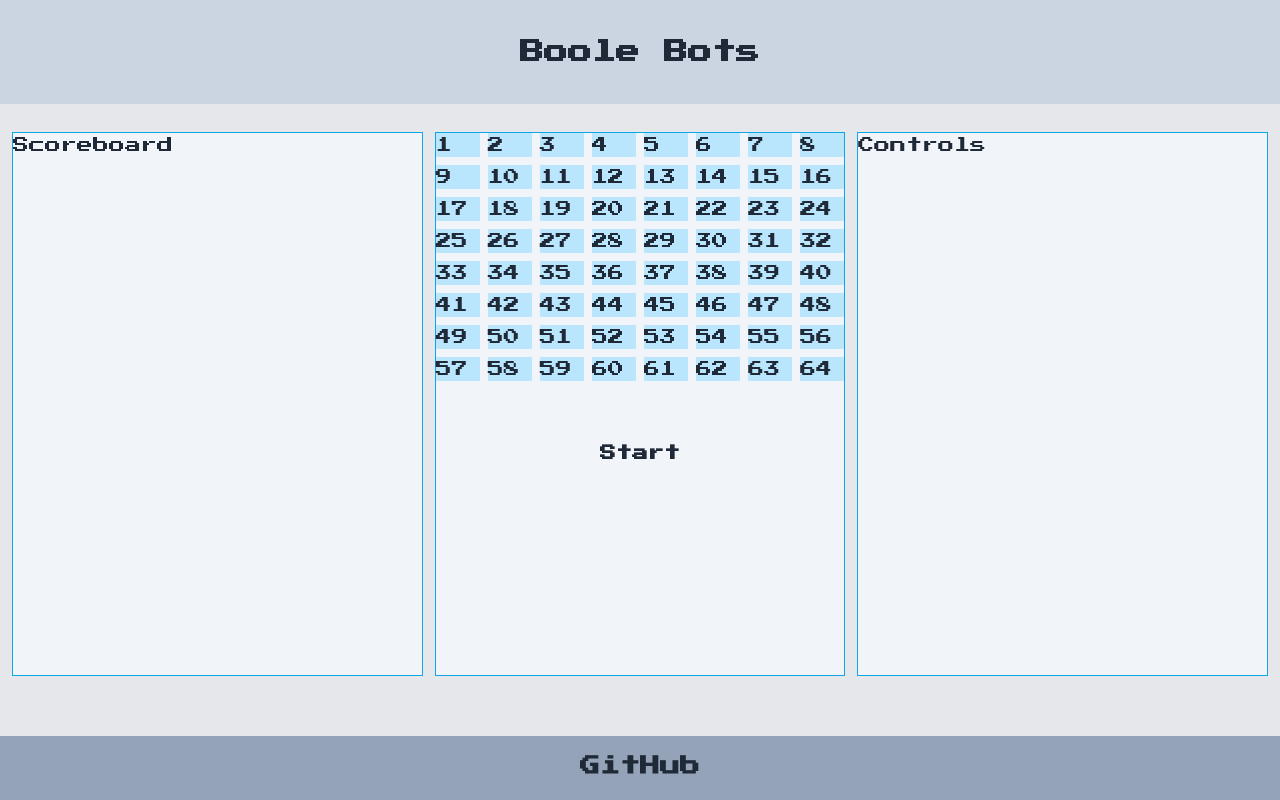
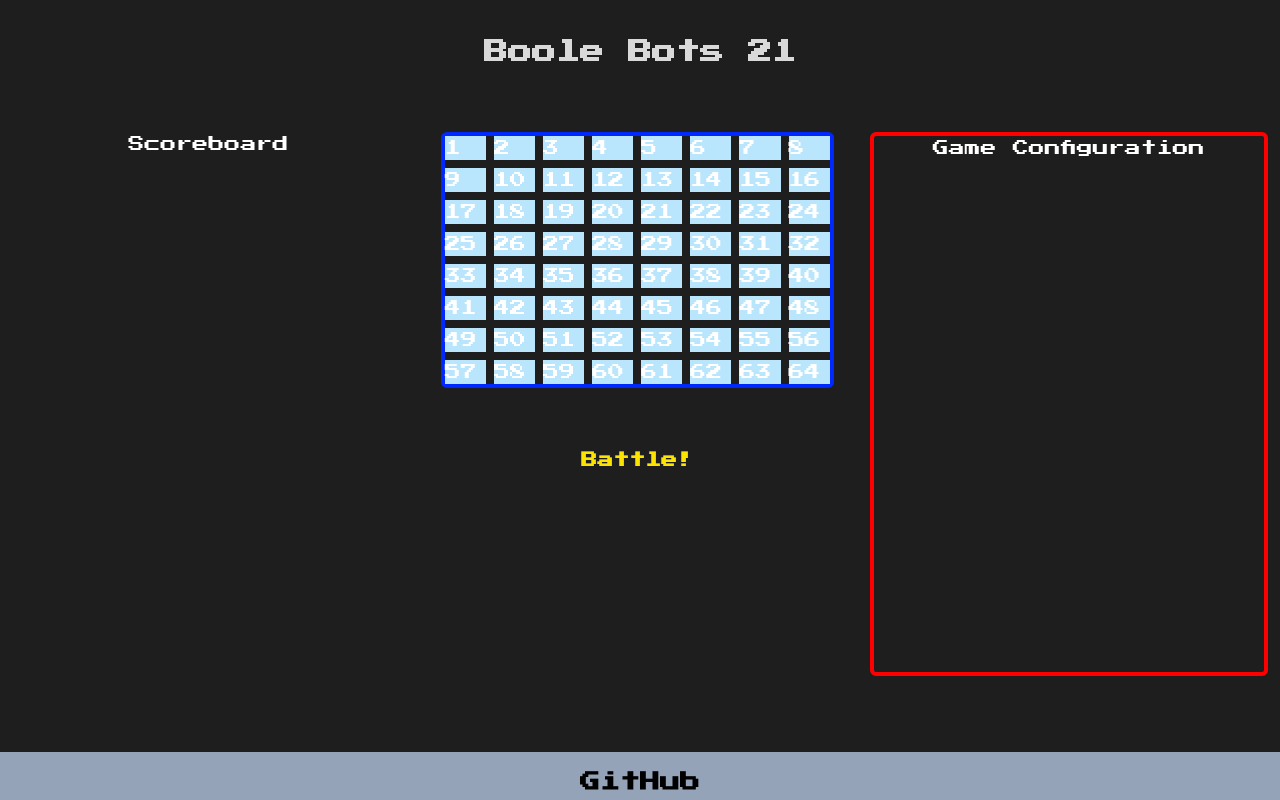
Before and after one commit to chingu-voyages/v44-tier2-team-21, a React (Vite) app: page / in a window 1280 px wide. Built offline with nearby package versions, Linux system fonts and the light colour scheme.

Commit message:
Update styling for app

```diff
--- a/src/App.jsx
+++ b/src/App.jsx
@@ -1,16 +1,16 @@
-import Arena from "./components/Arena";
-import Controls from "./components/Controls";
-import Footer from "./components/Footer";
-import Header from "./components/Header";
-import Scoreboard from "./components/Scoreboard";
+import Arena from './components/Arena';
+import Controls from './components/Controls';
+import Footer from './components/Footer';
+import Header from './components/Header';
+import Scoreboard from './components/Scoreboard';
 
-import "./App.css";
+import './App.css';
 
 function App() {
   return (
-    <div className="App h-screen bg-gray-200 text-gray-800 font-default">
+    <div className='App h-screen bg-[#1e1e1e] font-default'>
       <Header />
-      <div className="h-3/4 px-3 flex mx-auto space-x-3 py-7">
+      <div className='h-3/4 px-3 flex mx-auto space-x-9 py-7'>
         <Scoreboard />
         <Arena />
         <Controls />
--- a/src/components/Arena.jsx
+++ b/src/components/Arena.jsx
@@ -2,14 +2,14 @@ import ArenaGrid from './ArenaGrid';
 
 const Arena = () => {
   return (
-    <div className='w-full h-full bg-slate-100 border border-sky-500'>
+    <div className='w-full h-full bg-[#1e1e1e] text-[#FFFFFF]'>
       <ArenaGrid />
       <div className='pt-12 text-center'>
         <button
           type='button'
-          className='px-8 py-3 font-semibold rounded-full dark:bg-gray-300 dark:text-gray-800'
+          className='px-8 py-3 font-semibold text-[#FCE300]'
         >
-          Start
+          Battle!
         </button>
       </div>
     </div>
--- a/src/components/ArenaGrid.jsx
+++ b/src/components/ArenaGrid.jsx
@@ -1,5 +1,6 @@
 const ArenaGrid = () => {
   return (
+    <div className='border-4 rounded-md border-[#0029ff]'>
       <div className='grid grid-cols-8 gap-2'>
         <div className='bg-sky-200'>1</div>
         <div className='bg-sky-200'>2</div>
@@ -66,6 +67,7 @@ const ArenaGrid = () => {
         <div className='bg-sky-200'>63</div>
         <div className='bg-sky-200'>64</div>
       </div>
+    </div>
   );
 };
 
--- a/src/components/Controls.jsx
+++ b/src/components/Controls.jsx
@@ -1,7 +1,7 @@
 const Controls = () => {
   return (
-    <div className='w-full h-full bg-slate-100 border border-sky-500'>
-      Controls
+    <div className='w-full h-full bg-[#1E1E1E] text-[#FFFFFF] text-center border-4 rounded-md border-[#FF0000]'>
+      Game Configuration
     </div>
   );
 };
--- a/src/components/Footer.jsx
+++ b/src/components/Footer.jsx
@@ -1,6 +1,6 @@
 const Footer = () => {
   return (
-    <div className='p-4 text-center h-16 text-xl font-bold bg-slate-400 fixed bottom-0 w-full'>
+    <div className='p-4 text-center h-12 text-xl font-bold bg-slate-400 fixed bottom-0 w-full'>
       <p>GitHub</p>
     </div>
   );
--- a/src/components/Header.jsx
+++ b/src/components/Header.jsx
@@ -1,7 +1,7 @@
 const Header = () => {
   return (
-    <div className='text-center text-2xl font-bold bg-slate-300 py-9 sticky top-0 w-full'>
-      Boole Bots
+    <div className='text-center text-2xl font-bold bg-[#1E1E1E] text-[#D9D9D9] py-9 sticky top-0 w-full'>
+      Boole Bots 21
     </div>
   );
 };
--- a/src/components/Scoreboard.jsx
+++ b/src/components/Scoreboard.jsx
@@ -1,6 +1,6 @@
 const Scoreboard = () => {
   return (
-    <div className='w-full h-full bg-slate-100 border border-sky-500'>
+    <div className='w-full h-full bg-[#1E1E1E] text-[#FFFFFF] text-center'>
       Scoreboard
     </div>
   );
```
Lines whose indentation alone changed are shown as unchanged.
